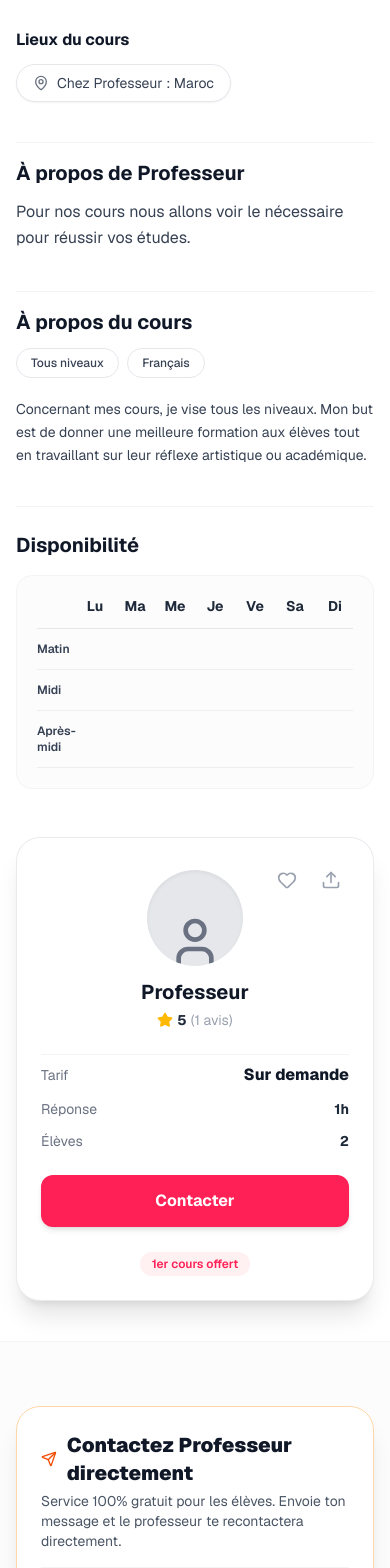
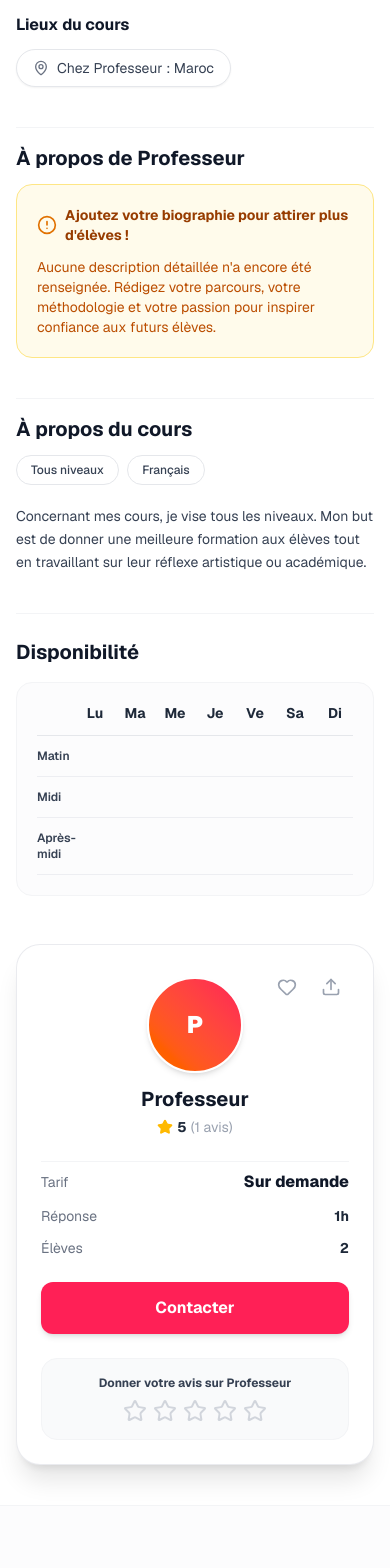
Before and after one commit to amaluy/moroccan-tutor-project-, a Next.js app: page /professeurs/1 in a window 390 px wide. Shown: the part 260-1828 px from the top of the page. Built offline with nearby package versions, Linux system fonts and the light colour scheme; no server answers; the database is empty.

Commit message:
profil des professeurs

```diff
--- a/app/professeurs/[id]/page.tsx
+++ b/app/professeurs/[id]/page.tsx
@@ -1,4 +1,4 @@
-'use client';
+"use client";
 
 import { useState, useEffect } from 'react';
 import Link from 'next/link';
@@ -8,7 +8,7 @@ import Navbar from '../../components/Navbar';
 import Footer from '../../components/Footer';
 import HelpModal from '../../components/HelpModal';
 import {
-  MapPin, Clock, CheckCircle2, Send, Lock, Share2, User, Heart, Upload, Star
+  MapPin, Clock, CheckCircle2, Send, Lock, Share2, User, Heart, Upload, Star, AlertCircle
 } from 'lucide-react';
 
 const supabase = createClient(
@@ -26,6 +26,11 @@ export default function ProfessorProfilePage() {
 
   const [prof, setProf] = useState<any>(null);
   const [loading, setLoading] = useState(true);
+
+  // États pour la notation interactive
+  const [userRating, setUserRating] = useState(0);
+  const [hoverRating, setHoverRating] = useState(0);
+  const [hasVoted, setHasVoted] = useState(false);
 
   const [formData, setFormData] = useState({
     fullName: '',
@@ -57,7 +62,8 @@ export default function ProfessorProfilePage() {
         const rawTarif = data.tarif || data.price || data.tarif_horaire;
         const formattedPrice = rawTarif ? `${rawTarif} DH` : "Sur demande";
 
-        // Transformation des disponibilités
+        const professorBio = data.bio || data.description || "";
+
         const rawDispos: string[] = data.disponibilites || [];
         const availabilityGridMap: Record<string, boolean> = {};
 
@@ -76,13 +82,14 @@ export default function ProfessorProfilePage() {
           tags: data.tags || [data.matiere || "Soutien Scolaire", "Pédagogie"],
           title: data.title || data.matiere || "Cours particuliers et soutien scolaire adaptés à vos besoins",
           price: formattedPrice,
-          rating: data.rating || "5",
-          reviewsCount: data.reviews_count || "1",
+          rating: Number(data.rating) || 5,
+          reviewsCount: Number(data.reviews_count) || 1,
           responseTime: data.response_time || "1h",
           studentsCount: data.students_count || "2",
           cities: [villeProf],
           levels: data.levels || ["Primaire", "Collège", "Lycée"],
-          description: data.description || "Pour nos cours nous allons voir le nécessaire pour réussir vos études d'une façon amusante et approfondir vos connaissances.",
+          bio: professorBio,
+          hasBio: !!data.bio && data.bio.trim().length > 0,
           availabilityGrid: availabilityGridMap
         });
       } else {
@@ -93,13 +100,14 @@ export default function ProfessorProfilePage() {
           tags: ["Soutien Scolaire"],
           title: "Professeur particulier motivé",
           price: "Sur demande",
-          rating: "5",
-          reviewsCount: "1",
+          rating: 5,
+          reviewsCount: 1,
           responseTime: "1h",
           studentsCount: "2",
           cities: ["Maroc"],
           levels: ["Primaire", "Collège", "Lycée"],
-          description: "Pour nos cours nous allons voir le nécessaire pour réussir vos études.",
+          bio: "",
+          hasBio: false,
           availabilityGrid: {}
         });
       }
@@ -108,6 +116,24 @@ export default function ProfessorProfilePage() {
 
     fetchProf();
   }, [params?.id]);
+
+  // Gestion du vote par étoiles dynamique
+  const handleRate = (rateValue: number) => {
+    if (hasVoted) return;
+    setUserRating(rateValue);
+    setHasVoted(true);
+
+    // Calcul dynamique de la nouvelle moyenne
+    const currentTotalScore = prof.rating * prof.reviewsCount;
+    const newReviewsCount = prof.reviewsCount + 1;
+    const newRating = Number(((currentTotalScore + rateValue) / newReviewsCount).toFixed(1));
+
+    setProf((prev: any) => ({
+      ...prev,
+      rating: newRating,
+      reviewsCount: newReviewsCount
+    }));
+  };
 
   const handleSubmitContact = async (e: React.FormEvent) => {
     e.preventDefault();
@@ -174,7 +200,6 @@ export default function ProfessorProfilePage() {
         {/* COLONNE GAUCHE (Contenu principal) */}
         <section className="lg:col-span-7 space-y-10">
 
-          {/* Tags du haut */}
           <div className="flex flex-wrap gap-2">
             {prof.tags.map((tag: string, idx: number) => (
               <span key={idx} className="bg-red-50 text-red-500 text-xs font-semibold px-3 py-1.5 rounded-full">
@@ -183,12 +208,10 @@ export default function ProfessorProfilePage() {
             ))}
           </div>
 
-          {/* Grand Titre */}
-          <h1 className="text-3xl sm:text-4xl font-black text-gray-900 leading-tight">
+          <h1 className="text-2xl sm:text-3xl lg:text-4xl font-black text-gray-900 leading-tight">
             {prof.title}
           </h1>
 
-          {/* Lieux du cours */}
           <div className="space-y-3">
             <h3 className="text-base font-bold text-gray-900">Lieux du cours</h3>
             <div className="flex flex-wrap gap-3">
@@ -199,15 +222,28 @@ export default function ProfessorProfilePage() {
             </div>
           </div>
 
-          {/* À propos du professeur */}
           <div className="space-y-3 pt-4 border-t border-gray-100">
-            <h3 className="text-xl font-bold text-gray-900">À propos de {prof.name}</h3>
-            <p className="text-base text-gray-700 leading-relaxed">
-              {prof.description}
-            </p>
+            <div className="flex items-center justify-between">
+              <h3 className="text-xl font-bold text-gray-900">À propos de {prof.name}</h3>
+            </div>
+
+            {prof.hasBio ? (
+              <p className="text-2xl sm:text-3xl font-black text-gray-900 leading-tight">
+                {prof.bio}
+              </p>
+            ) : (
+              <div className="bg-amber-50 border border-amber-200 p-5 rounded-2xl space-y-3">
+                <div className="flex items-center gap-2 text-amber-800 font-bold text-sm">
+                  <AlertCircle className="w-5 h-5 text-amber-600 shrink-0" />
+                  <span>Ajoutez votre biographie pour attirer plus d'élèves !</span>
+                </div>
+                <p className="text-sm text-amber-700">
+                  {prof.bio || "Aucune description détaillée n'a encore été renseignée. Rédigez votre parcours, votre méthodologie et votre passion pour inspirer confiance aux futurs élèves."}
+                </p>
+              </div>
+            )}
           </div>
 
-          {/* À propos du cours */}
           <div className="space-y-3 pt-4 border-t border-gray-100">
             <h3 className="text-xl font-bold text-gray-900">À propos du cours</h3>
             <div className="flex flex-wrap gap-2 pb-2">
@@ -219,7 +255,7 @@ export default function ProfessorProfilePage() {
             </p>
           </div>
 
-          {/* SECTION DISPONIBILITÉ (Grille) */}
+          {/* SECTION DISPONIBILITÉ */}
           <div className="space-y-4 pt-6 border-t border-gray-100">
             <h3 className="text-xl font-bold text-gray-900">
               Disponibilité
@@ -255,11 +291,10 @@ export default function ProfessorProfilePage() {
         </section>
 
 
-        {/* COLONNE DROITE (Carte Flottante style Superprof) */}
+        {/* COLONNE DROITE (Carte Flottante) */}
         <aside className="lg:col-span-5 sticky top-6">
           <div className="bg-white border border-gray-200/80 rounded-3xl p-6 shadow-xl space-y-6">
 
-            {/* Header de la carte */}
             <div className="flex items-start justify-between relative">
               <div className="flex gap-2 text-gray-400 absolute right-0 top-0">
                 <button className="p-2 hover:text-gray-600 transition cursor-pointer"><Heart className="w-5 h-5" /></button>
@@ -268,10 +303,11 @@ export default function ProfessorProfilePage() {
 
               <div className="flex flex-col items-center w-full pt-2">
                 {prof.avatar ? (
-                  <img src={prof.avatar} className="w-24 h-24 rounded-full object-cover shadow-sm border border-gray-100" alt={prof.name} />
+                  <img src={prof.avatar} className="w-24 h-24 rounded-full object-cover shadow-md border-2 border-orange-100" alt={prof.name} />
                 ) : (
-                  <div className="w-24 h-24 rounded-full bg-gray-200 text-gray-500 flex items-center justify-center relative overflow-hidden shadow-inner">
-                    <User className="w-14 h-14 absolute -bottom-1" />
+                  // Avatar moderne et élégant remplaçant l'ancienne image moche
+                  <div className="w-24 h-24 rounded-full bg-gradient-to-tr from-orange-500 to-rose-500 text-white flex items-center justify-center font-black text-2xl shadow-md border-2 border-white">
+                    {prof.name.split(' ').map((n: string) => n[0]).join('').toUpperCase().slice(0, 2)}
                   </div>
                 )}
 
@@ -284,7 +320,6 @@ export default function ProfessorProfilePage() {
               </div>
             </div>
 
-            {/* Statistiques (Tarif, Réponse, Élèves) */}
             <div className="space-y-3 pt-2 border-t border-gray-100 text-sm">
               <div className="flex justify-between items-center">
                 <span className="text-gray-500">Tarif</span>
@@ -300,7 +335,6 @@ export default function ProfessorProfilePage() {
               </div>
             </div>
 
-            {/* Bouton d'action */}
             <button
               onClick={() => document.getElementById('formulaire-contact')?.scrollIntoView({ behavior: 'smooth' })}
               className="w-full bg-rose-500 hover:bg-rose-600 text-white font-bold py-3.5 rounded-xl text-base transition shadow-md cursor-pointer"
@@ -308,10 +342,37 @@ export default function ProfessorProfilePage() {
               Contacter
             </button>
 
-            <div className="text-center">
-              <span className="text-xs text-rose-500 font-semibold bg-rose-50 px-3 py-1 rounded-full inline-block">
-                1er cours offert
+            {/* Section Donner son avis / Étoiles (Maximum 5 étoiles) */}
+            <div className="bg-gray-50 border border-gray-100 rounded-2xl p-4 text-center space-y-2">
+              <span className="text-xs font-bold text-gray-700 block">
+                {hasVoted ? "Merci pour votre avis !" : `Donner votre avis sur ${prof.name}`}
               </span>
+              <div className="flex justify-center gap-1.5">
+                {[1, 2, 3, 4, 5].map((star) => (
+                  <button
+                    key={star}
+                    type="button"
+                    disabled={hasVoted}
+                    onClick={() => handleRate(star)}
+                    onMouseEnter={() => !hasVoted && setHoverRating(star)}
+                    onMouseLeave={() => !hasVoted && setHoverRating(0)}
+                    className={`transition-transform duration-150 ${hasVoted ? 'cursor-default' : 'cursor-pointer hover:scale-110'}`}
+                  >
+                    <Star
+                      className={`w-6 h-6 ${
+                        (hoverRating || userRating) >= star
+                          ? 'fill-amber-400 text-amber-400'
+                          : 'text-gray-300'
+                      }`}
+                    />
+                  </button>
+                ))}
+              </div>
+              {hasVoted && (
+                <p className="text-[11px] text-emerald-600 font-semibold">
+                  Votre note de {userRating}/5 a bien été enregistrée.
+                </p>
+              )}
             </div>
 
           </div>
@@ -319,8 +380,7 @@ export default function ProfessorProfilePage() {
 
       </div>
 
-
-      {/* --- FORMULAIRE DE CONTACT DIRECT EN BAS --- */}
+      {/* FORMULAIRE DE CONTACT */}
       <section className="bg-gray-50/50 border-t border-gray-100 py-16 px-4 sm:px-8">
         <div id="formulaire-contact" className="max-w-3xl mx-auto bg-white p-6 sm:p-10 rounded-3xl border border-orange-200 shadow-xl space-y-6">
 
```
